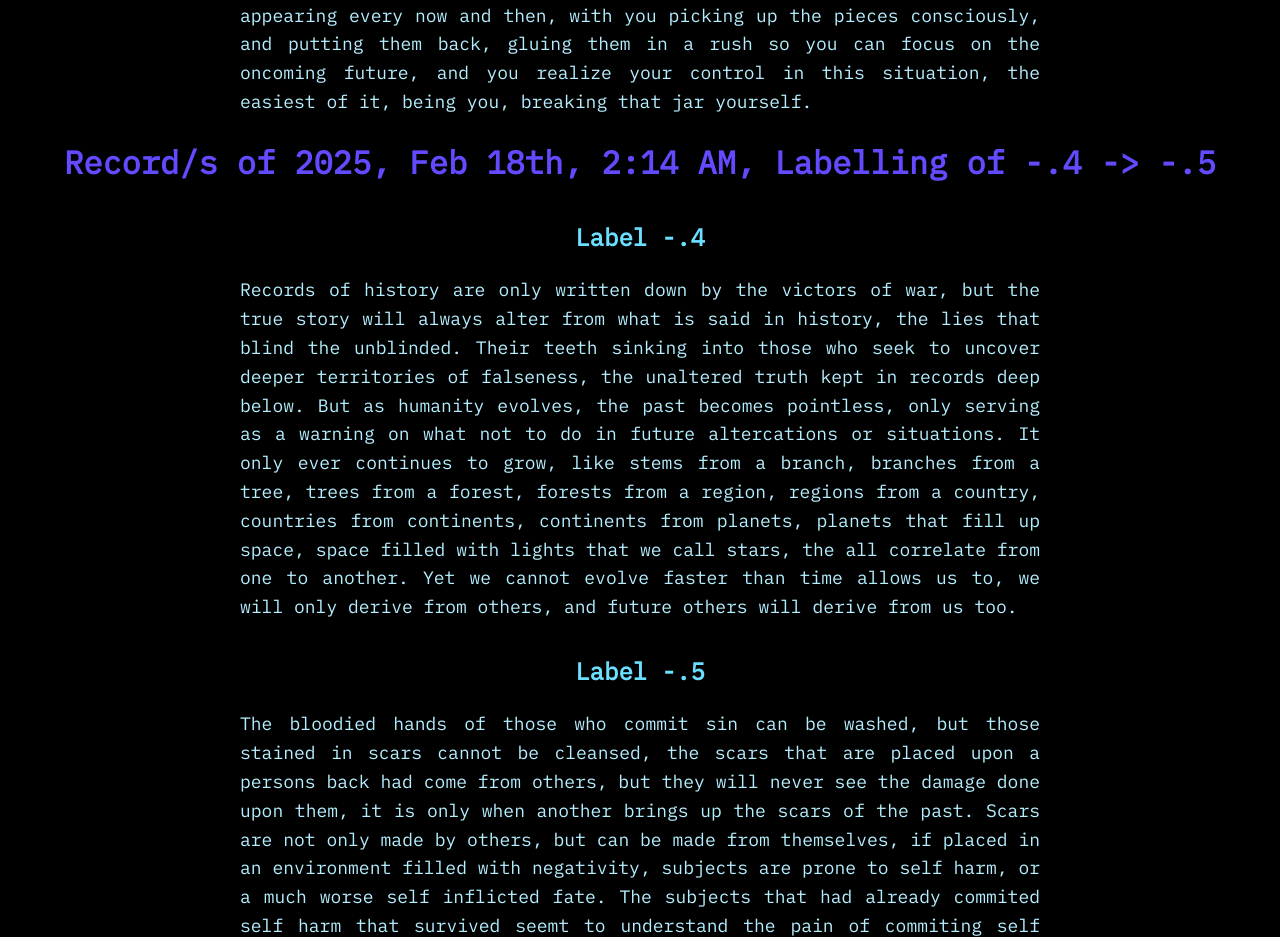
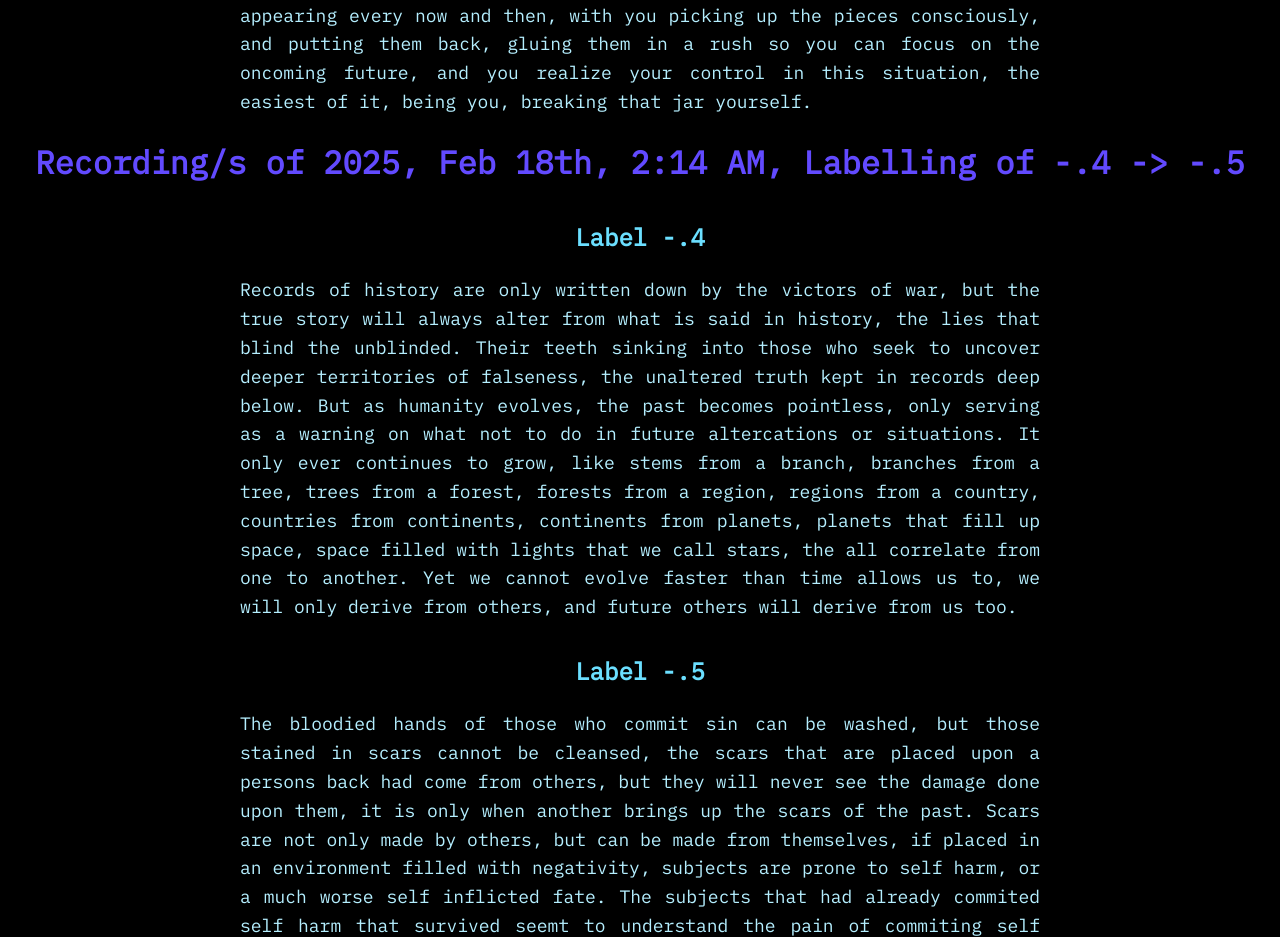
Before and after one commit to cilfero/cilfero-records, a plain HTML site: page index.html in a window 1280 px wide. Shown: the part 1300-2237 px from the top of the page. Drawn offline with Linux system fonts and the light colour scheme.

Commit message:
Update index.html

```diff
--- a/index.html
+++ b/index.html
@@ -48,7 +48,7 @@
     <h2>Label -.3</h2>
     <p>Don't you ever have those moments, where the loosely glued jar gets overfilled with problems, and you relieve those problems by slowly letting bits out to a wall with no reply, and you hope that the "wall" will one day be the same "wall" you dreamt of, over and over, talking to different walls hoping for a reply, or even a reaction, but yet the recurring outcome is nothing, and the loosely glued jar gets overfilled, with cracks appearing every now and then, with you picking up the pieces consciously, and putting them back, gluing them in a rush so you can focus on the oncoming future, and you realize your control in this situation, the easiest of it, being you, breaking that jar yourself.</p>
 
-    <h1>Record/s of 2025, Feb 18th, 2:14 AM, Labelling of -.4 -> -.5</h1>
+    <h1>Recording/s of 2025, Feb 18th, 2:14 AM, Labelling of -.4 -> -.5</h1>
     <h2>Label -.4</h2>
     <p>Records of history are only written down by the victors of war, but the true story will always alter from what is said in history, the lies that blind the unblinded. Their teeth sinking into those who seek to uncover deeper territories of falseness, the unaltered truth kept in records deep below. But as humanity evolves, the past becomes pointless, only serving as a warning on what not to do in future altercations or situations. It only ever continues to grow, like stems from a branch, branches from a tree, trees from a forest, forests from a region, regions from a country, countries from continents, continents from planets, planets that fill up space, space filled with lights that we call stars, the all correlate from one to another. Yet we cannot evolve faster than time allows us to, we will only derive from others, and future others will derive from us too.</p>
 
```
